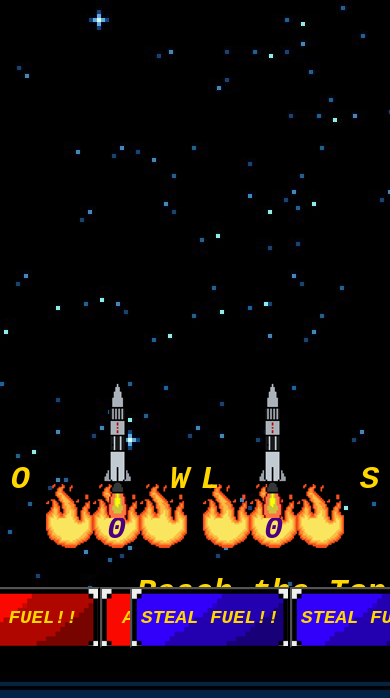
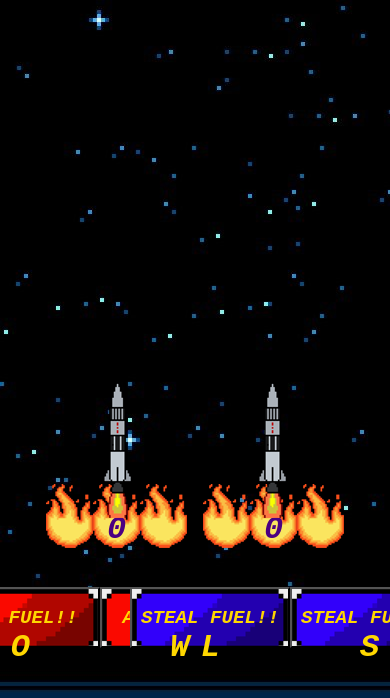
Before and after one commit to BodhaanshRavipati325/Usmosis-DemoGame, a plain HTML site: page index.html in a window 390 px wide. Shown: the part 146-844 px from the top of the page. Drawn offline with Linux system fonts and the light colour scheme.

Commit message:
-Responsive Adjustments

```diff
--- a/index.html
+++ b/index.html
@@ -2,7 +2,8 @@
 <html lang="en">
 <head>
     <meta charset="UTF-8">
-    <meta name="viewport" content="width=device-width, initial-scale=1.0">
+    <!-- <meta name="viewport" content="width=device-width, initial-scale=1.0"> -->
+    <meta name="viewport" content= "user-scalable=no">
     <title>UsmosX: Space Icebreaker!</title>
     <link rel="stylesheet" type="text/css" href="styles.css" media="screen" />
     <link rel="icon"
--- a/index.js
+++ b/index.js
@@ -84,11 +84,11 @@ function decrement(code) {
 // }
 
 function isFinished() {
-    if (teamAInitialHeight === 670) {
+    if (teamAInitialHeight >= window.innerHeight) {
         message.innerHTML = `Congratulations Team A!!!`
         resetGame();
     }
-    else if (teamBInitialHeight === 670) {
+    else if (teamBInitialHeight >= window.innerheight) {
         message.innerHTML = `Congratulations Team B!!!`
         resetGame();
     }
--- a/styles.css
+++ b/styles.css
@@ -13,8 +13,8 @@ body {
     font-weight: bolder;
 
     position: fixed;
-    bottom: 50px;
-    left: 35%;
+    top: 50px;
+    left: 33%;
 }
 
 #incrementA {
@@ -41,7 +41,9 @@ body {
 
     position: fixed;
     left: 170px;
-    top: 575px;
+    bottom: 0px;
+
+    z-index: 10000;
 }
 
 #incrementB {
@@ -68,7 +70,9 @@ body {
 
     position: fixed;
     right: 170px;
-    top: 575px;
+    bottom: 0px;
+
+    z-index: 10000;
 }
 
 #decrementA {
@@ -94,8 +98,10 @@ body {
     font-weight: bolder;
 
     position: fixed;
-    top: 575px;
+    bottom: 0px;
     left: 360px;
+
+    z-index: 10000;
 }
 
 #decrementB {
@@ -121,8 +127,10 @@ body {
     font-weight: bolder;
 
     position: fixed;
-    top: 575px;
+    bottom: 0px;
     right: 360px;
+
+    z-index: 10000;
 }
 
 #teamAScore {
```
